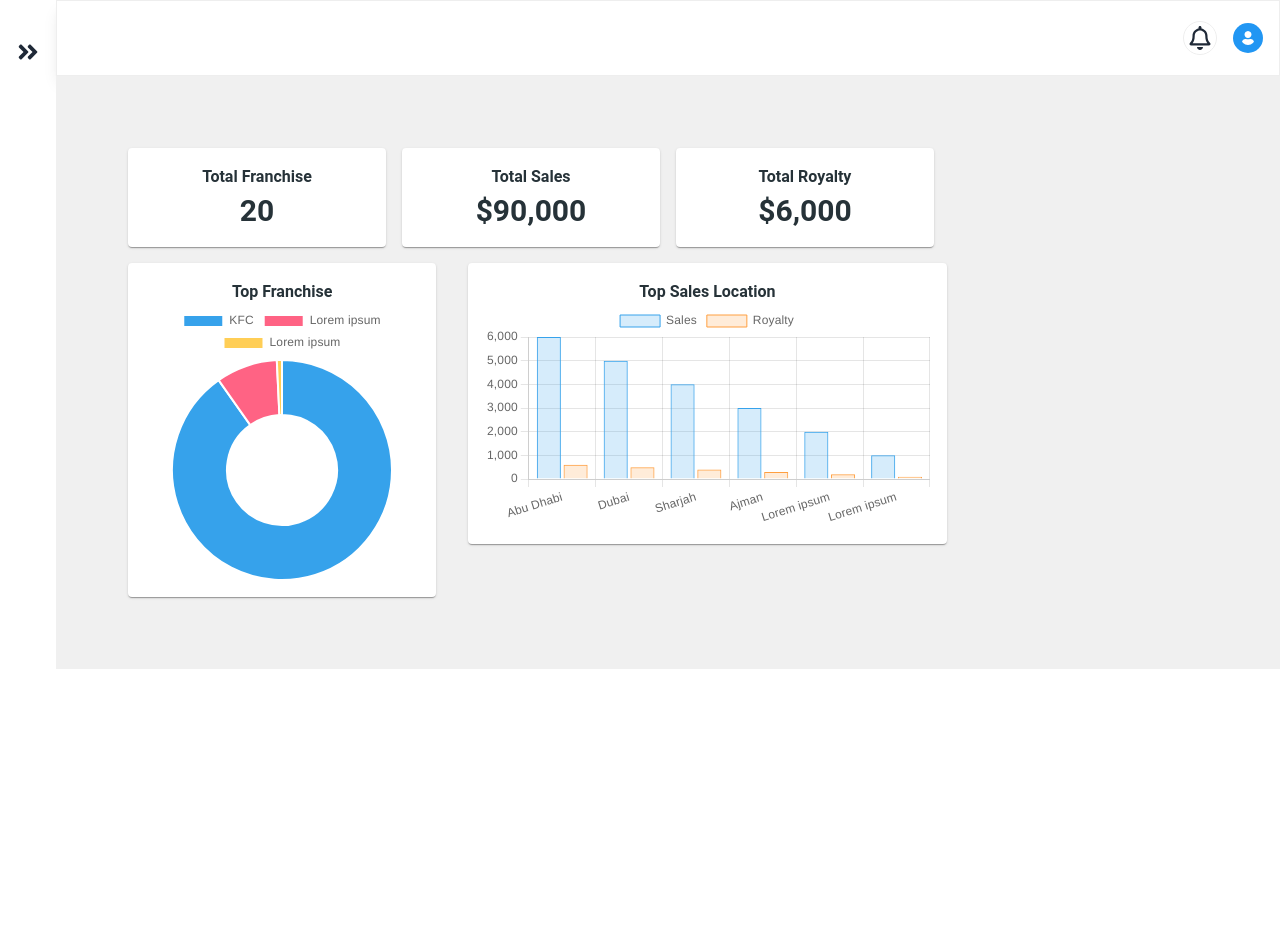
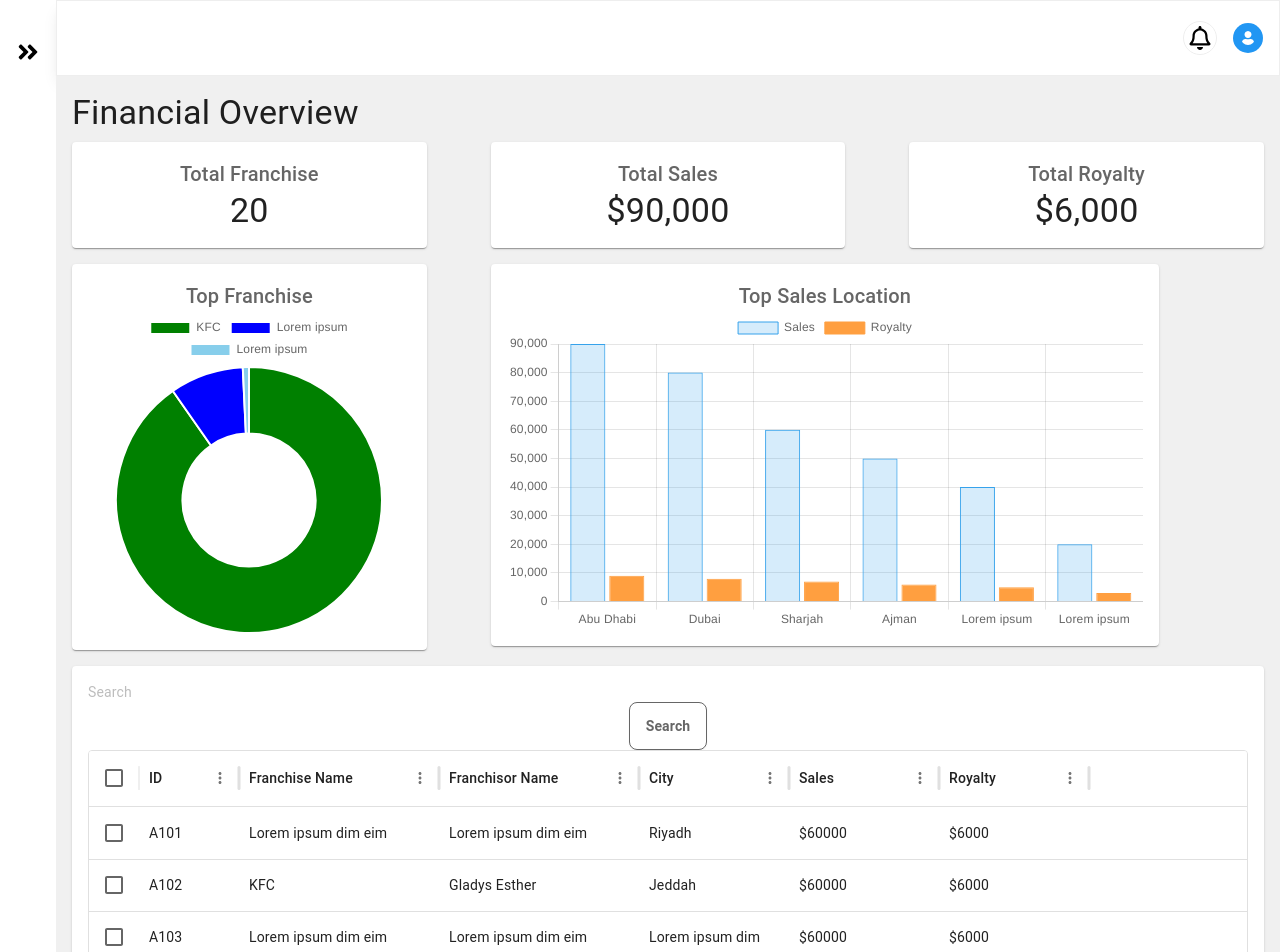
Before and after one commit to sheikhmuhammadzain/Franchise, a React (Vite) app: page /AdminPanel in a window 1280 px wide. Shown: the top 952 px of the page. Before the commit the page ends 800 px from the top, so only its background shows below. Built offline with nearby package versions, Linux system fonts and the light colour scheme.

Commit message:
upadated admin panel

```diff
--- a/package.json
+++ b/package.json
@@ -14,7 +14,9 @@
     "@emotion/styled": "^11.13.0",
     "@heroicons/react": "^2.1.5",
     "@material-tailwind/react": "^2.1.9",
+    "@mui/icons-material": "^5.16.6",
     "@mui/material": "^5.16.6",
+    "@mui/x-data-grid": "^7.12.0",
     "chart.js": "^4.4.3",
     "react": "^18.3.1",
     "react-chartjs-2": "^5.2.0",
--- a/src/Components/Dashboard.jsx
+++ b/src/Components/Dashboard.jsx
@@ -1,118 +1,15 @@
-/*mport React, { useEffect, useRef } from "react";
-import { Doughnut, Bar } from "react-chartjs-2";
-import { Card, Typography } from "@material-tailwind/react";
-import Chart from 'chart.js/auto';
-import Stack from '@mui/material/Stack'; // Assuming you're using Material-UI v5 for Stack
-
-const dataDoughnut = {
-  labels: ["KFC", "Lorem ipsum", "Lorem ipsum"],
-  datasets: [
-    {
-      data: [60, 6, 0.5],
-      backgroundColor: ["#36A2EB", "#FF6384", "#FFCE56"],
-      hoverBackgroundColor: ["#36A2EB", "#FF6384", "#FFCE56"],
-    },
-  ],
-};
-
-const dataBar = {
-  labels: ["Abu Dhabi", "Dubai", "Sharjah", "Ajman", "Lorem ipsum", "Lorem ipsum"],
-  datasets: [
-    {
-      label: "Sales",
-      backgroundColor: "rgba(54, 162, 235, 0.2)",
-      borderColor: "rgba(54, 162, 235, 1)",
-      borderWidth: 1,
-      hoverBackgroundColor: "rgba(54, 162, 235, 0.4)",
-      hoverBorderColor: "rgba(54, 162, 235, 1)",
-      data: [6000, 6000, 6000, 6000, 6000, 6000],
-    },
-    {
-      label: "Royalty",
-      backgroundColor: "rgba(255, 159, 64, 0.2)",
-      borderColor: "rgba(255, 159, 64, 1)",
-      borderWidth: 1,
-      hoverBackgroundColor: "rgba(255, 159, 64, 0.4)",
-      hoverBorderColor: "rgba(255, 159, 64, 1)",
-      data: [600, 600, 600, 600, 600, 600],
-    },
-  ],
-};
-
-function Dashboard() {
-  const doughnutRef = useRef(null);
-  const barRef = useRef(null);
-
-  useEffect(() => {
-    return () => {
-      // Destroy the chart instances when the component unmounts
-      if (doughnutRef.current) {
-        doughnutRef.current.destroy();
-      }
-      if (barRef.current) {
-        barRef.current.destroy();
-      }
-    };
-  }, []);
-
-  return (
-    <Stack spacing={4} padding={4}>
-      <Stack direction="row" spacing={4} backgroundColor="#f5f5f5" padding={4} borderRadius="8px" boxShadow={1}>
-        <Stack direction="row" spacing={4} width="100%">
-          <Card className="p-4 bg-gray-300 shadow">
-            <Typography variant="h6" color="blue-gray">
-              Total Franchise
-            </Typography>
-            <Typography variant="h3" color="blue-gray">
-              20
-            </Typography>
-          </Card>
-          <Card className="p-4 bg-gray-300 shadow">
-            <Typography variant="h6" color="blue-gray">
-              Total Sales
-            </Typography>
-            <Typography variant="h3" color="blue-gray">
-              $90,000
-            </Typography>
-          </Card>
-          <Card className="p-4 bg-gray-300 shadow">
-            <Typography variant="h6" color="blue-gray">
-              Total Royalty
-            </Typography>
-            <Typography variant="h3" color="blue-gray">
-              $6,000
-            </Typography>
-          </Card>
-        </Stack>
-      </Stack>
-      <Stack direction="row" spacing={4} backgroundColor="#f5f5f5" padding={4} borderRadius="8px" boxShadow={1}>
-        <Card className="p-4 bg-gray-300 shadow">
-          <Typography variant="h6" color="blue-gray">
-            Top Franchise
-          </Typography>
-          <Doughnut ref={doughnutRef} data={dataDoughnut} />
-        </Card>
-        <Card className="p-4 bg-gray-300 shadow">
-          <Typography variant="h6" color="blue-gray">
-            Top Sales Location
-          </Typography>
-          <Bar ref={barRef} data={dataBar} />
-        </Card>
-      </Stack>
-    </Stack>
-  );
-}
-
-export default Dashboard;*/
-
 import * as React from "react";
 import { styled } from "@mui/material/styles";
 import Box from "@mui/material/Box";
 import Grid from "@mui/material/Grid";
 import Paper from "@mui/material/Paper";
-import Stack from "@mui/material/Stack"; // Import Stack from Material-UI
 import { Doughnut, Bar } from "react-chartjs-2";
-import { Typography } from "@material-tailwind/react";
+import { Typography, Button, TextField } from "@mui/material";
+import {
+  DataGrid,
+  GridToolbarContainer,
+  GridToolbarExport,
+} from "@mui/x-data-grid";
 import Chart from "chart.js/auto";
 
 // Styled Paper component for cards
@@ -128,8 +25,9 @@ const dataDoughnut = {
   labels: ["KFC", "Lorem ipsum", "Lorem ipsum"],
   datasets: [
     {
-      data: [60, 6, 0.5],
-      backgroundColor: ["#36A2EB", "#FF6384", "#FFCE56"],
+      data: [60500, 6000, 500],
+      backgroundColor: ["#008000", "#0000FF", "#87CEEB"],
+
       hoverBackgroundColor: ["#36A2EB", "#FF6384", "#FFCE56"],
     },
   ],
@@ -152,53 +50,124 @@ const dataBar = {
       borderWidth: 1,
       hoverBackgroundColor: "rgba(54, 162, 235, 0.4)",
       hoverBorderColor: "rgba(54, 162, 235, 1)",
-      data: [6000, 5000, 4000, 3000, 2000, 1000],
+      data: [90000, 80000, 60000, 50000, 40000, 20000],
     },
     {
       label: "Royalty",
-      backgroundColor: "rgba(255, 159, 64, 0.2)",
+      backgroundColor: "#FF9F40",
       borderColor: "rgba(255, 159, 64, 1)",
       borderWidth: 1,
       hoverBackgroundColor: "rgba(255, 159, 64, 0.4)",
       hoverBorderColor: "rgba(255, 159, 64, 1)",
-      data: [600, 500, 400, 300, 200, 100],
+      data: [9000, 8000, 7000, 6000, 5000, 3000],
     },
   ],
 };
 
+const columns = [
+  { field: "id", headerName: "ID", width: 100 },
+  { field: "franchiseName", headerName: "Franchise Name", width: 200 },
+  { field: "franchisorName", headerName: "Franchisor Name", width: 200 },
+  { field: "city", headerName: "City", width: 150 },
+  { field: "sales", headerName: "Sales", width: 150 },
+  { field: "royalty", headerName: "Royalty", width: 150 },
+];
+
+const rows = [
+  {
+    id: "A101",
+    franchiseName: "Lorem ipsum dim eim",
+    franchisorName: "Lorem ipsum dim eim",
+    city: "Riyadh",
+    sales: "$60000",
+    royalty: "$6000",
+  },
+  {
+    id: "A102",
+    franchiseName: "KFC",
+    franchisorName: "Gladys Esther",
+    city: "Jeddah",
+    sales: "$60000",
+    royalty: "$6000",
+  },
+  {
+    id: "A103",
+    franchiseName: "Lorem ipsum dim eim",
+    franchisorName: "Lorem ipsum dim eim",
+    city: "Lorem ipsum dim",
+    sales: "$60000",
+    royalty: "$6000",
+  },
+  {
+    id: "A104",
+    franchiseName: "Lorem ipsum dim eim",
+    franchisorName: "Lorem ipsum dim eim",
+    city: "Jeddah",
+    sales: "$60000",
+    royalty: "$6000",
+  },
+];
+
+const CustomToolbar = () => (
+  <GridToolbarContainer>
+    <GridToolbarExport />
+    <Button variant="outlined" color="primary" sx={{ ml: 2 }}>
+      Filter
+    </Button>
+  </GridToolbarContainer>
+);
+
 export default function Dashboard() {
+  const [searchText, setSearchText] = React.useState("");
+  const [filteredRows, setFilteredRows] = React.useState(rows);
+
+  const handleSearch = (event) => {
+    const searchValue = event.target.value.toLowerCase();
+    setSearchText(searchValue);
+    const filtered = rows.filter(
+      (row) =>
+        row.franchiseName.toLowerCase().includes(searchValue) ||
+        row.franchisorName.toLowerCase().includes(searchValue) ||
+        row.city.toLowerCase().includes(searchValue)
+    );
+    setFilteredRows(filtered);
+  };
+
   return (
-    <Box sx={{ flexGrow: 1, backgroundColor: "#f0f0f0", padding: 9 }}>
+    <Box sx={{ flexGrow: 1, backgroundColor: "#f0f0f0", padding: 2 }}>
+      <Typography variant="h4" color="textPrimary" sx={{ mb: 1 }}>
+        Financial Overview
+      </Typography>
       <Grid container spacing={2}>
         {/* Row for Cards */}
-        <Grid item xs={9}>
-          <Grid container spacing={2}>
-            <Grid item xs={12} sm={4}>
+        <Grid item xs={12}>
+          <Grid container spacing={8}>
+            <Grid item xs={12} sm={4} md={4}>
               <Item>
-                <Typography variant="h6" color="blue-gray">
+                <Typography variant="h6" color="textSecondary">
                   Total Franchise
                 </Typography>
-                <Typography variant="h3" color="blue-gray">
+                <Typography variant="h4" color="textPrimary">
                   20
                 </Typography>
               </Item>
             </Grid>
-            <Grid item xs={12} sm={4}>
+            <Grid item xs={12} sm={4} md={4}>
               <Item>
-                <Typography variant="h6" color="blue-gray">
+                <Typography variant="h6" color="textSecondary">
                   Total Sales
                 </Typography>
-                <Typography variant="h3" color="blue-gray">
+                <Typography variant="h4" color="textPrimary">
                   $90,000
                 </Typography>
               </Item>
             </Grid>
-            <Grid item xs={12} sm={4}>
+            <Grid item xs={12} sm={4} md={4}>
               <Item>
-                <Typography variant="h6" color="blue-gray">
+                <Typography variant="h6" color="textSecondary">
                   Total Royalty
                 </Typography>
-                <Typography variant="h3" color="blue-gray">
+                <Typography variant="h4" color="textPrimary">
                   $6,000
                 </Typography>
               </Item>
@@ -207,19 +176,19 @@ export default function Dashboard() {
         </Grid>
 
         {/* Row for Charts */}
-        <Grid item xs={11}>
-          <Grid container spacing={4}>
-            <Grid item xs={5} sm={4}>
+        <Grid item xs={12}>
+          <Grid container spacing={8}>
+            <Grid item xs={9} sm={4}>
               <Item>
-                <Typography variant="h6" color="blue-gray">
+                <Typography variant="h6" color="textSecondary">
                   Top Franchise
                 </Typography>
                 <Doughnut data={dataDoughnut} />
               </Item>
             </Grid>
-            <Grid item xs={12} sm={6}>
+            <Grid item xs={8} sm={7}>
               <Item>
-                <Typography variant="h6" color="blue-gray">
+                <Typography variant="h6" color="textSecondary">
                   Top Sales Location
                 </Typography>
                 <Bar data={dataBar} />
@@ -227,6 +196,32 @@ export default function Dashboard() {
             </Grid>
           </Grid>
         </Grid>
+
+        {/* Row for Table */}
+        <Grid item xs={12}>
+          <Item>
+            <form class="d-flex" role="search">
+              <input
+                class="form-control me-2"
+                type="search"
+                placeholder="Search"
+                aria-label="Search"
+              />
+              <button class="btn btn-outline-success" type="submit">
+                Search
+              </button>
+            </form>
+            <div style={{ height: 400, width: "100%" }}>
+              <DataGrid
+                rows={filteredRows}
+                columns={columns}
+                pageSize={5}
+                checkboxSelection
+                components={{ Toolbar: CustomToolbar }}
+              />
+            </div>
+          </Item>
+        </Grid>
       </Grid>
     </Box>
   );
--- a/tailwind.config.js
+++ b/tailwind.config.js
@@ -7,6 +7,6 @@ module.exports = withMT({
   },
   plugins: [require("daisyui")],
   daisyui: {
-    themes: false,
+    themes: [],
   },
 });
```
Also changed, not shown: 1 other file (tests, documents, lock files or other folders).
